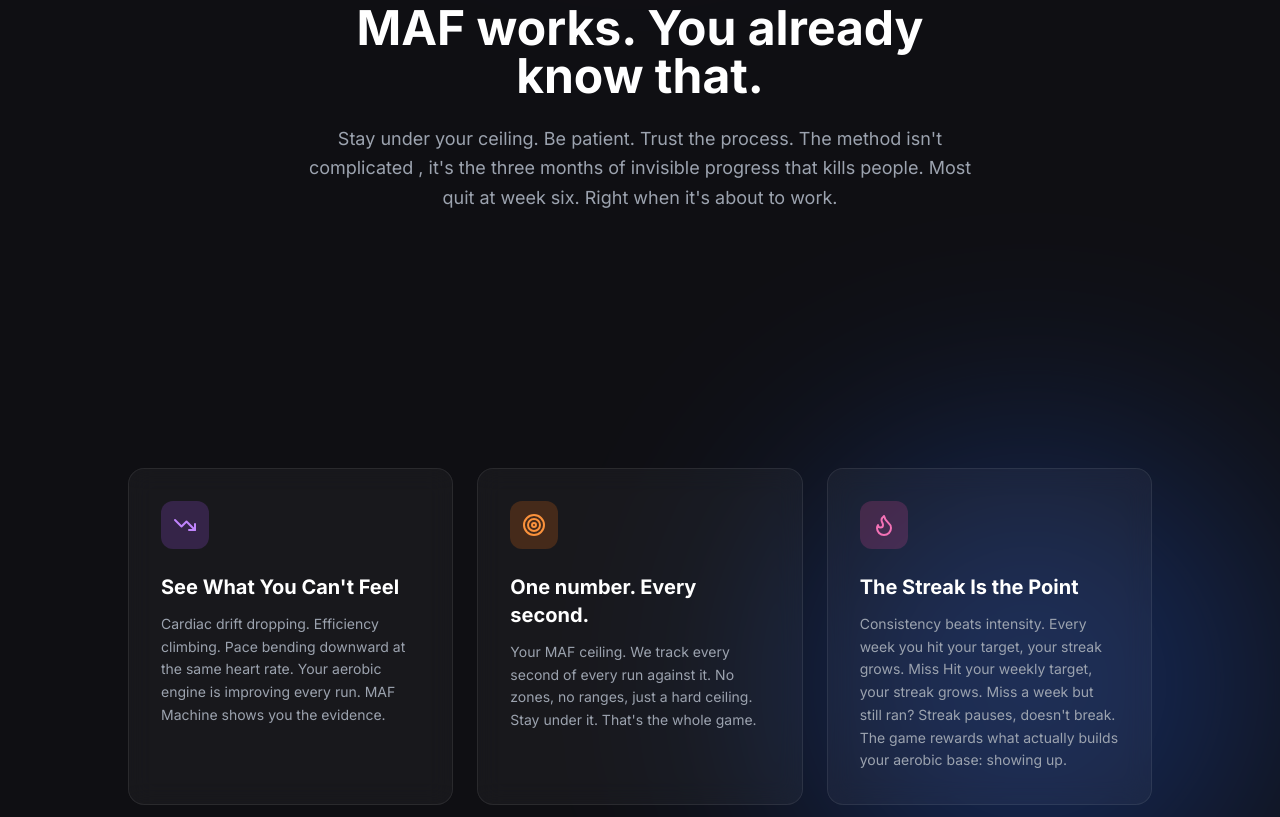
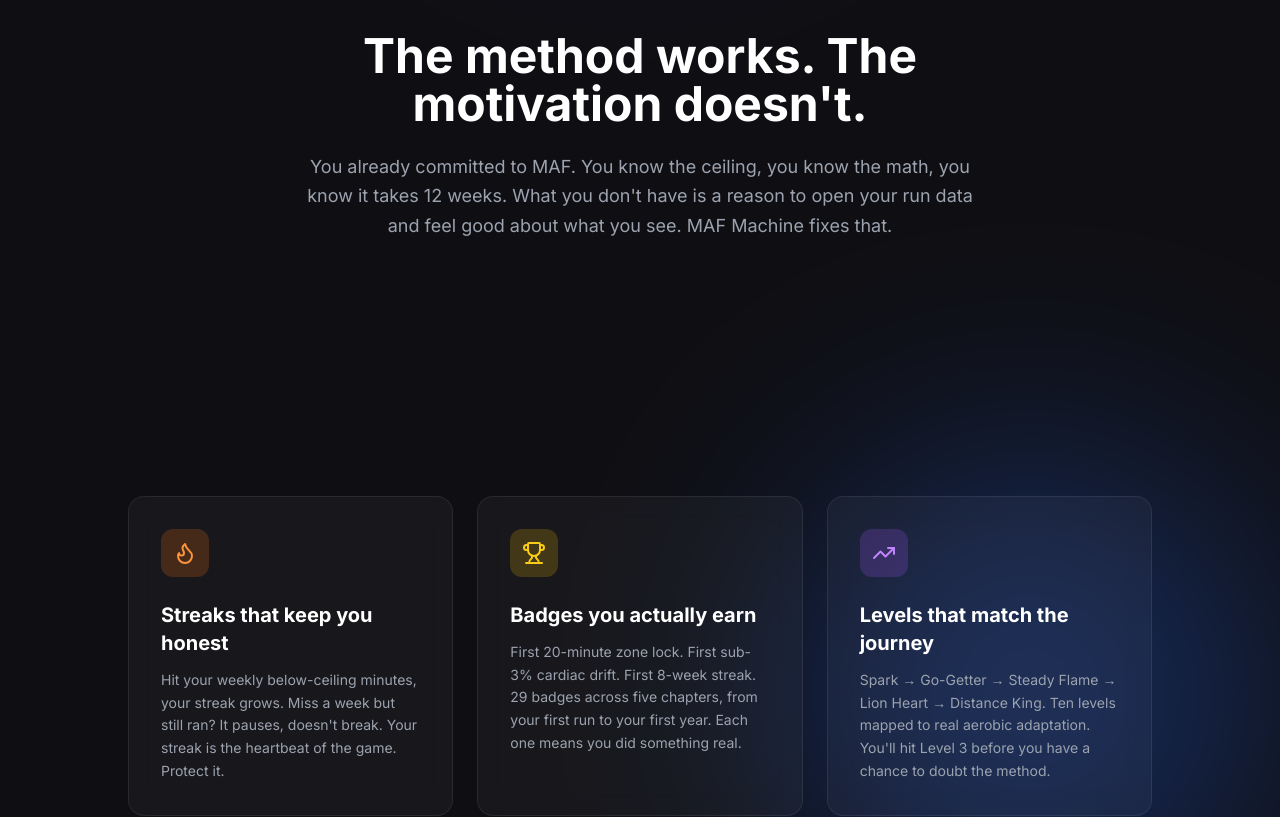
Before and after one commit to brettmarlin/maf-landing, a React (Vite) app: page / in a window 1280 px wide. Shown: the part 1120-1937 px from the top of the page. Built offline with nearby package versions, Linux system fonts and the light colour scheme.

Commit message:
Update all landing page copy and replace em dashes with commas
Co-Authored-By: Claude Opus 4.6 <noreply@anthropic.com>

```diff
--- a/src/App.jsx
+++ b/src/App.jsx
@@ -1,4 +1,4 @@
-import { FlameIcon, ArrowRightIcon, TrendingDownIcon, TargetIcon, ZapIcon, StarIcon, TrophyIcon, AwardIcon } from 'lucide-react';
+import { FlameIcon, ArrowRightIcon, TrendingUpIcon, TargetIcon, ZapIcon, StarIcon, TrophyIcon, AwardIcon, BotIcon } from 'lucide-react';
 import { MockDashboard } from './MockDashboard';
 import { FloatingBadges } from './FloatingBadges';
 import { PhoneShowcase } from './PhoneShowcase';
@@ -19,7 +19,7 @@ export function App() {
               Slow is smooth.<br />Smooth is fast.
             </h1>
             <p className="text-lg md:text-xl text-gray-400 max-w-xl mx-auto mb-10">
-              The easiest way to actually stick with MAF training long enough for it to work.
+              MAF training is a patience game. We made it an actual game. Streaks, levels, badges, and an AI coach that sees progress you can't feel yet.
             </p>
             <a
               href="#"
@@ -41,10 +41,11 @@ export function App() {
       <section className="relative px-6 py-24 md:py-32">
         <div className="max-w-2xl mx-auto text-center">
           <h2 className="text-3xl md:text-5xl font-bold mb-6">
-            MAF works. You already know that.
+            The method works. The motivation doesn't.
           </h2>
           <p className="text-lg text-gray-400 leading-relaxed">
-          Stay under your ceiling. Be patient. Trust the process. The method isn't complicated ,  it's the three months of invisible progress that kills people. Most quit at week six. Right when it's about to work.          </p>
+            You already committed to MAF. You know the ceiling, you know the math, you know it takes 12 weeks. What you don't have is a reason to open your run data and feel good about what you see. MAF Machine fixes that.
+          </p>
         </div>
       </section>
 
@@ -53,30 +54,30 @@ export function App() {
         <div className="glow-orb w-[500px] h-[500px] bg-blue-600 bottom-0 right-0" />
         <div className="relative z-10 max-w-5xl mx-auto grid md:grid-cols-3 gap-6">
           <div className="glass-card rounded-2xl p-8">
-            <div className="w-12 h-12 rounded-xl bg-purple-500/20 flex items-center justify-center mb-6">
-              <TrendingDownIcon className="w-6 h-6 text-purple-400" />
+            <div className="w-12 h-12 rounded-xl bg-orange-500/20 flex items-center justify-center mb-6">
+              <FlameIcon className="w-6 h-6 text-orange-400" />
             </div>
-            <h3 className="text-xl font-bold mb-3">See What You Can't Feel</h3>
+            <h3 className="text-xl font-bold mb-3">Streaks that keep you honest</h3>
             <p className="text-gray-400 leading-relaxed text-sm">
-            Cardiac drift dropping. Efficiency climbing. Pace bending downward at the same heart rate. Your aerobic engine is improving every run. MAF Machine shows you the evidence.
+              Hit your weekly below-ceiling minutes, your streak grows. Miss a week but still ran? It pauses, doesn't break. Your streak is the heartbeat of the game. Protect it.
             </p>
           </div>
           <div className="glass-card rounded-2xl p-8">
-            <div className="w-12 h-12 rounded-xl bg-orange-500/20 flex items-center justify-center mb-6">
-              <TargetIcon className="w-6 h-6 text-orange-400" />
+            <div className="w-12 h-12 rounded-xl bg-yellow-500/20 flex items-center justify-center mb-6">
+              <TrophyIcon className="w-6 h-6 text-yellow-400" />
             </div>
-            <h3 className="text-xl font-bold mb-3">One number. Every second.</h3>
+            <h3 className="text-xl font-bold mb-3">Badges you actually earn</h3>
             <p className="text-gray-400 leading-relaxed text-sm">
-            Your MAF ceiling. We track every second of every run against it. No zones, no ranges, just a hard ceiling. Stay under it. That's the whole game.
+              First 20-minute zone lock. First sub-3% cardiac drift. First 8-week streak. 29 badges across five chapters, from your first run to your first year. Each one means you did something real.
             </p>
           </div>
           <div className="glass-card rounded-2xl p-8">
-            <div className="w-12 h-12 rounded-xl bg-pink-500/20 flex items-center justify-center mb-6">
-              <FlameIcon className="w-6 h-6 text-pink-400" />
+            <div className="w-12 h-12 rounded-xl bg-purple-500/20 flex items-center justify-center mb-6">
+              <TrendingUpIcon className="w-6 h-6 text-purple-400" />
             </div>
-            <h3 className="text-xl font-bold mb-3">The Streak Is the Point</h3>
+            <h3 className="text-xl font-bold mb-3">Levels that match the journey</h3>
             <p className="text-gray-400 leading-relaxed text-sm">
-              Consistency beats intensity. Every week you hit your target, your streak grows. Miss Hit your weekly target, your streak grows. Miss a week but still ran? Streak pauses, doesn't break. The game rewards what actually builds your aerobic base: showing up.
+              Spark → Go-Getter → Steady Flame → Lion Heart → Distance King. Ten levels mapped to real aerobic adaptation. You'll hit Level 3 before you have a chance to doubt the method.
             </p>
           </div>
         </div>
@@ -92,12 +93,17 @@ export function App() {
           <div className="grid md:grid-cols-2 gap-12 items-center">
             <div>
               <h2 className="text-4xl md:text-5xl font-black gradient-text mb-6">
-                 Every run builds the fire inside you.
+                Every run builds the fire.
               </h2>
               <div className="space-y-5 text-gray-400 text-lg leading-relaxed">
                 <p>
-                MAF training is a long game. So we made it a game. Earn progress for every run. Level up as your aerobic base grows. Unlock badges for streaks, discipline, and breakthroughs you didn't know you were making.
-                The dopamine hit you used to get from PRs? Now you get it from consistency.
+                  Your first five runs each earn a badge, just for showing up. Then the real game starts. Zone locks. Drift busters. Negative splits. Surprise bonuses for running in the rain or getting out before dawn.
+                </p>
+                <p>
+                  No XP counters. No leaderboards. Just a progress bar, the next badge you're about to unlock, and a coach that tells you exactly what's improving.
+                </p>
+                <p>
+                  The runs that used to feel like nothing? Now they feel like <span className="text-white font-medium">progress</span>.
                 </p>
               </div>
               <div className="mt-8 flex flex-wrap gap-3">
@@ -105,17 +111,17 @@ export function App() {
                   <FlameIcon className="w-4 h-4 text-orange-400" />
                   <span className="text-sm font-medium text-orange-300">Streaks</span>
                 </div>
-                <div className="flex items-center gap-2 px-4 py-2 rounded-full bg-purple-500/10 border border-purple-500/20">
-                  <StarIcon className="w-4 h-4 text-purple-400" />
-                  <span className="text-sm font-medium text-purple-300">Levels & XP</span>
-                </div>
                 <div className="flex items-center gap-2 px-4 py-2 rounded-full bg-yellow-500/10 border border-yellow-500/20">
                   <TrophyIcon className="w-4 h-4 text-yellow-400" />
                   <span className="text-sm font-medium text-yellow-300">Badges</span>
                 </div>
+                <div className="flex items-center gap-2 px-4 py-2 rounded-full bg-purple-500/10 border border-purple-500/20">
+                  <StarIcon className="w-4 h-4 text-purple-400" />
+                  <span className="text-sm font-medium text-purple-300">Levels</span>
+                </div>
                 <div className="flex items-center gap-2 px-4 py-2 rounded-full bg-blue-500/10 border border-blue-500/20">
-                  <AwardIcon className="w-4 h-4 text-blue-400" />
-                  <span className="text-sm font-medium text-blue-300">Quests</span>
+                  <BotIcon className="w-4 h-4 text-blue-400" />
+                  <span className="text-sm font-medium text-blue-300">AI Coach</span>
                 </div>
               </div>
             </div>
@@ -131,18 +137,17 @@ export function App() {
         <div className="glow-orb w-[500px] h-[500px] bg-pink-600 top-0 left-0" />
         <div className="relative z-10 max-w-2xl mx-auto text-center">
           <h2 className="text-4xl md:text-6xl font-black gradient-text-warm mb-8">
-          The boring work that builds the engine.
+            Built for the runners who stay.
           </h2>
           <div className="text-gray-400 text-lg leading-relaxed space-y-4">
             <p>
-            Maffetone coached Mark Allen to six Ironman world championships. The method has been quietly behind some of the greatest endurance careers in history. No highlight reel. No shortcuts. Months of disciplined, low-heart-rate running that rewires your entire aerobic system.
+              Most people quit MAF at week six. Right when it's about to work. You're not most people, but even you need something better than staring at a pace number and hoping it's trending down.
             </p>
-            <p className="text-white font-semibold text-xl">Good.</p>
             <p>
-            Most people can't do it, not because it's hard, but because it requires patience most runners don't have.
+              MAF Machine turns every run into proof that the method is working. Cardiac drift, efficiency factor, zone discipline, tracked, trended, and translated by an AI coach who knows your history and tells you what the numbers actually mean.
             </p>
             <p className="text-white font-medium">
-              You're here because you do.
+              You're doing the hard part. We make sure you see the payoff.
             </p>
           </div>
         </div>
@@ -159,21 +164,21 @@ export function App() {
                 <span className="text-[#FC4C02] font-bold text-xl">1</span>
               </div>
               <h3 className="font-semibold text-lg mb-2">Connect Strava</h3>
-              <p className="text-gray-400 text-sm">One tap, we pull your runs automatically.</p>
+              <p className="text-gray-400 text-sm">One tap, your runs sync automatically.</p>
             </div>
             <div className="text-center">
               <div className="w-16 h-16 rounded-full bg-purple-500/20 border border-purple-500/30 flex items-center justify-center mx-auto mb-6 relative z-10">
                 <span className="text-purple-400 font-bold text-xl">2</span>
               </div>
               <h3 className="font-semibold text-lg mb-2">Set your ceiling</h3>
-              <p className="text-gray-400 text-sm">Enter your age, we calculate your MAF heart rate.</p>
+              <p className="text-gray-400 text-sm">Enter your age, we do the math.</p>
             </div>
             <div className="text-center">
               <div className="w-16 h-16 rounded-full bg-blue-500/20 border border-blue-500/30 flex items-center justify-center mx-auto mb-6 relative z-10">
                 <span className="text-blue-400 font-bold text-xl">3</span>
               </div>
-              <h3 className="font-semibold text-lg mb-2">Run and watch</h3>
-              <p className="text-gray-400 text-sm">Every run analyzed, every trend tracked, every win surfaced.</p>
+              <h3 className="font-semibold text-lg mb-2">Run your next run</h3>
+              <p className="text-gray-400 text-sm">We analyze it, award your progress, and your coach tells you what improved.</p>
             </div>
           </div>
         </div>
@@ -184,10 +189,10 @@ export function App() {
         <div className="max-w-2xl mx-auto">
           <div className="glass-card rounded-2xl p-10 md:p-14 text-center">
             <h2 className="text-2xl md:text-3xl font-bold mb-6">
-              "But I already track my runs on Strava."
+              "I already track my runs on Strava."
             </h2>
             <p className="text-gray-400 text-lg leading-relaxed">
-              Strava shows you what happened. MAF Machine shows you what it <span className="text-white font-medium italic">means</span>. That 12:30 pace at 128 bpm? Three weeks ago that same effort was 13:15. You're faster at the same heart rate. That's aerobic progress ,  and Strava won't tell you that.
+              Strava shows what happened. MAF Machine shows what it <span className="text-white font-medium italic">means</span>, and makes it fun. That 12:30 pace at 128 bpm? We know three weeks ago that was 13:15. We gave you a badge for it. Your coach noticed too. And your streak just hit week six.
             </p>
           </div>
         </div>
@@ -197,9 +202,12 @@ export function App() {
       <section className="relative px-6 py-32 md:py-40">
         <div className="glow-orb w-[600px] h-[600px] bg-orange-500 bottom-0 left-1/2 -translate-x-1/2" />
         <div className="relative z-10 max-w-2xl mx-auto text-center">
-          <h2 className="text-4xl md:text-6xl font-black gradient-text mb-8">
-            Trust the process.<br />We'll show you the proof.
+          <h2 className="text-4xl md:text-6xl font-black gradient-text mb-4">
+            Your next run counts.
           </h2>
+          <p className="text-gray-400 text-lg mb-8">
+            Connect Strava. Set your ceiling. Your first badge is waiting.
+          </p>
           <a
             href="#"
             className="inline-flex items-center gap-2 bg-[#FC4C02] hover:bg-[#e04400] text-white font-semibold text-lg px-8 py-4 rounded-full transition-colors mb-6"
```
